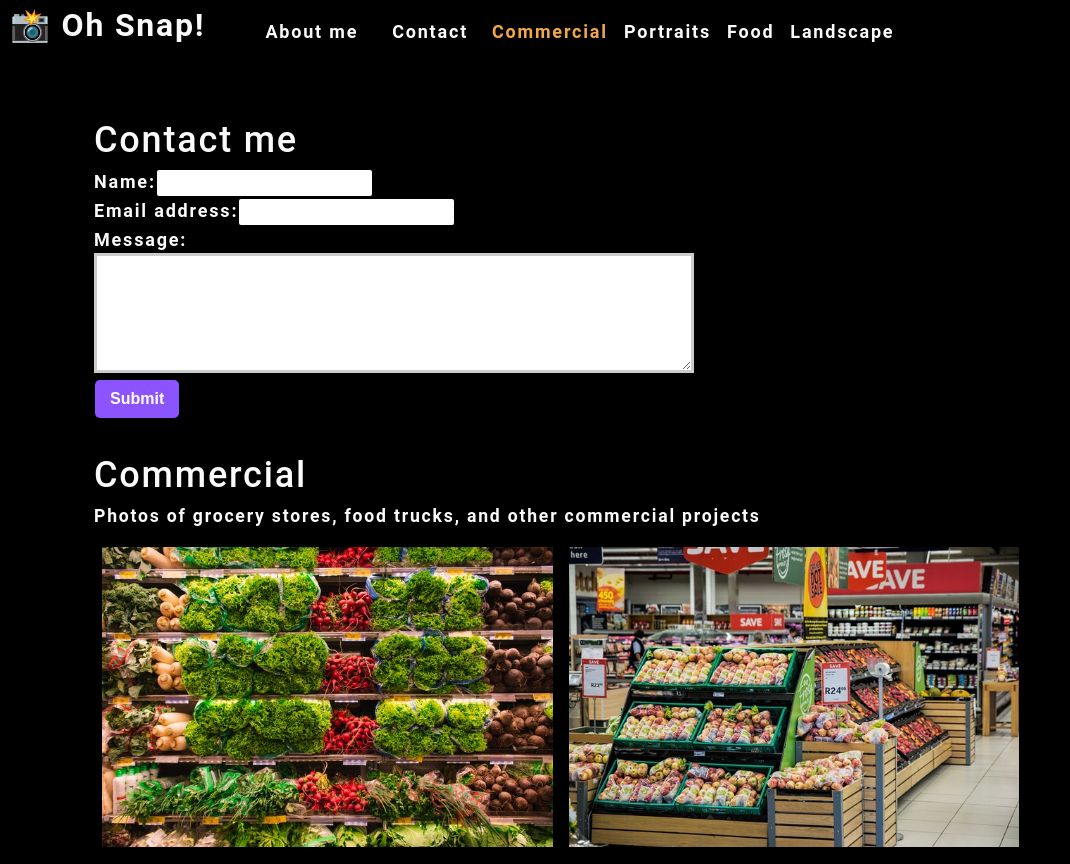
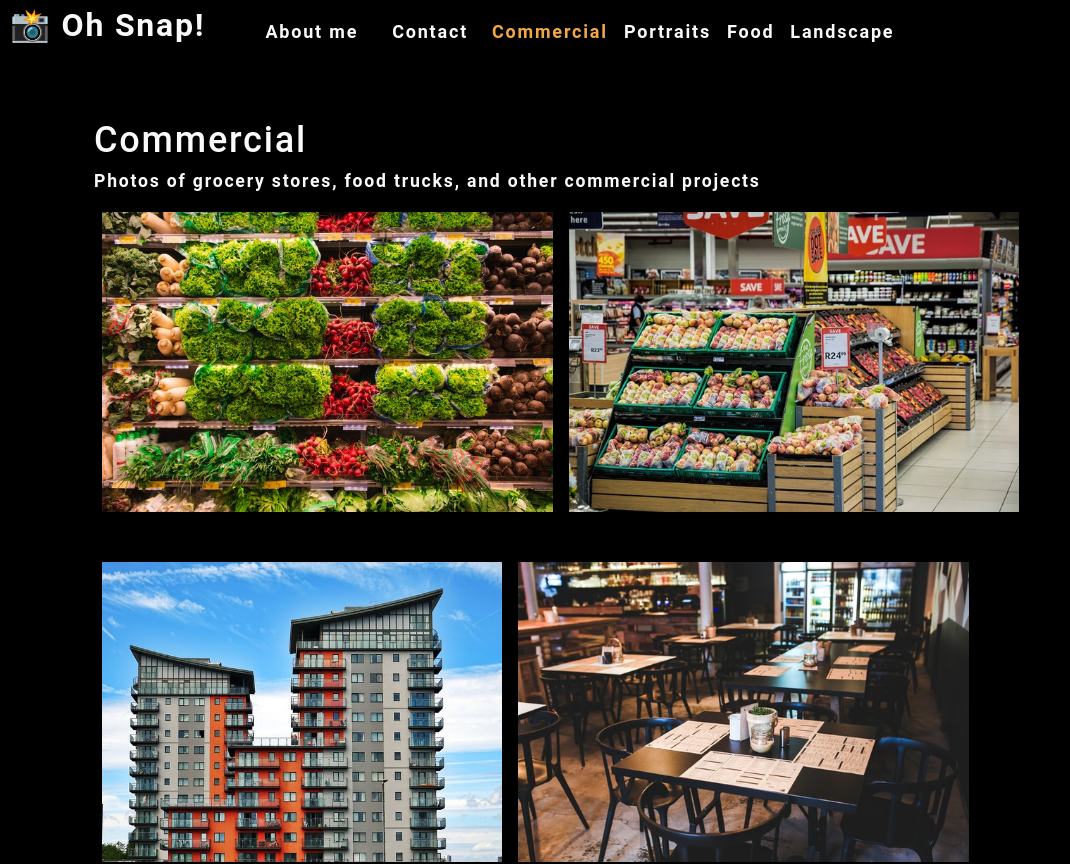
Before and after one commit to realnifty/photo-port, a React (Create React App) app: page / in a window 1280 px wide. Shown: the top 864 px of the page, without its empty margins (0-1070 px from the left). Built offline with nearby package versions, Linux system fonts and the light colour scheme.

Commit message:
20.4.3 pickup

```diff
--- a/src/App.js
+++ b/src/App.js
@@ -19,6 +19,8 @@
     },
   ]);
 
+  const [contactSelected, setContactSelected] = useState(false);
+
   const [currentCategory, setCurrentCategory] = useState(categories[0]);
 
   return (
@@ -26,13 +28,19 @@
       <Nav
         categories={categories}
         setCurrentCategory={setCurrentCategory}
-        currentCategory={currentCategory}></Nav>
+        currentCategory={currentCategory}
+        contactSelected={contactSelected}
+        setContactSelected={setContactSelected}>
+      </Nav>
       <main>
-        <div>
-          <ContactForm></ContactForm>
-          <Gallery currentCategory={currentCategory}></Gallery>
-          <About></About>
-        </div>
+          {!contactSelected ? (
+            <>
+              <Gallery currentCategory={currentCategory}></Gallery>
+              <About></About>
+            </>
+          ) : (
+            <ContactForm></ContactForm>
+          )}
       </main>
     </div>
   );
--- a/src/components/Nav/index.js
+++ b/src/components/Nav/index.js
@@ -2,7 +2,7 @@
 import { capitalizeFirstLetter } from "../../utils/helpers";
 
 function Nav(props) {
-  const { categories = [], setCurrentCategory, currentCategory } = props;
+  const { categories = [], setCurrentCategory, currentCategory, contactSelected, setContactSelected } = props;
 
   useEffect(() => {
     document.title = capitalizeFirstLetter(currentCategory.name);
@@ -22,12 +22,12 @@
       <nav>
         <ul className="flex-row">
           <li className="mx-2">
-            <a data-testid="about" href="#about">
+            <a data-testid="about" href="#about" onClick={() => setContactSelected(false)}>
               About me
             </a>
           </li>
           <li className="mx-2">
-            <span>Contact</span>
+            <span onClick={()=> setContactSelected(true)}>Contact</span>
           </li>
           {categories.map((category) => (
             <li
@@ -38,6 +38,7 @@
               <span
                 onClick={() => {
                   setCurrentCategory(category);
+                  setContactSelected(false);
                 }}>
                 {capitalizeFirstLetter(category.name)}
               </span>
```
